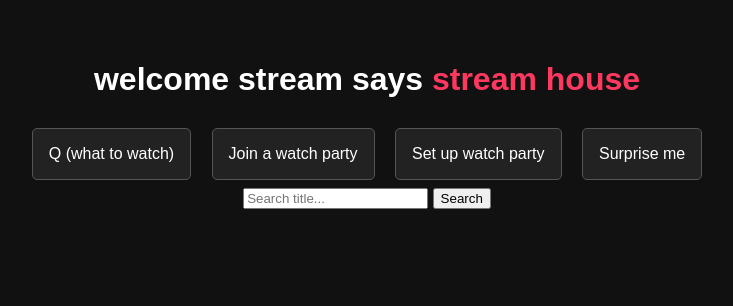
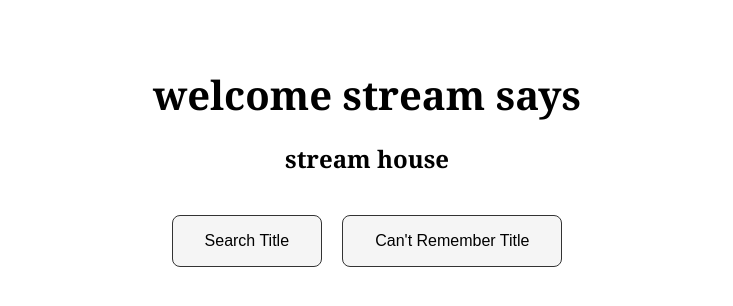
Before and after one commit to somerset137/Stream-House-demo, a plain HTML site: page index.html in a window 1280 px wide. Both pictures are taken after a click on the button "Q (what to watch)". Shown: the whole page, without its empty margins (273-1006 px from the left). Drawn offline with Linux system fonts and the light colour scheme.

Commit message:
Update index.html

```diff
--- a/index.html
+++ b/index.html
@@ -1,28 +1,101 @@
-<!DOCTYPE html>
-<html lang="en">
+<!DOCTYPE html><html lang="en">
   <head>
     <meta charset="UTF-8" />
-  <meta name="viewport" content="width=device-width, initial-scale=1.0"/>
+    <meta name="viewport" content="width=device-width, initial-scale=1.0" />
     <title>stream house</title>
-  <link rel="stylesheet" href="style.css" />
+    <style>
+      body {
+        font-family: Georgia, serif;
+        text-align: center;
+        padding: 2rem;
+        background-color: #fff;
+      }
+      h1 {
+        text-transform: lowercase;
+        font-size: 2.5rem;
+        margin-bottom: 0.5rem;
+      }
+      h2 {
+        font-size: 1.5rem;
+        margin-bottom: 2rem;
+      }
+      button {
+        padding: 1rem 2rem;
+        margin: 0.5rem;
+        font-size: 1rem;
+        border-radius: 8px;
+        border: 1px solid #333;
+        background-color: #f5f5f5;
+        cursor: pointer;
+      }
+      .hidden {
+        display: none;
+      }
+    </style>
   </head>
   <body>
-  <h1>welcome stream says <span class="brand">stream house</span></h1>
-
-  <div class="menu">
-    <button onclick="search()">Q (what to watch)</button>
-    <button>Join a watch party</button>
-    <button>Set up watch party</button>
-    <button>Surprise me</button>
+    <h1>welcome stream says</h1>
+    <h2>stream house</h2><div id="main-options">
+  <button onclick="showQOptions()">Q (what to watch)</button>
+  <button>Join a Watch Party</button>
+  <button>Set Up Watch Party</button>
 </div>
 
-  <div id="searchBox" style="display: none;">
-    <input type="text" placeholder="Search title..." id="query" />
-    <button onclick="findMovie()">Search</button>
+<div id="q-options" class="hidden">
+  <button onclick="searchOption('title')">Search Title</button>
+  <button onclick="searchOption('memory')">Can't Remember Title</button>
 </div>
 
-  <div id="results"></div>
+<div id="search-title" class="hidden">
+  <input type="text" id="title-input" placeholder="Enter title..." />
+  <button onclick="searchTitle()">Search</button>
+</div>
 
-  <script src="script.js"></script>
+<div id="search-memory" class="hidden">
+  <input type="text" id="memory-input" placeholder="Type what you remember (plot, quote, actor...)" />
+  <button onclick="searchMemory()">Search AI</button>
+</div>
+
+<div id="results" class="hidden"></div>
+
+<script>
+  function showQOptions() {
+    document.getElementById('main-options').classList.add('hidden');
+    document.getElementById('q-options').classList.remove('hidden');
+  }
+
+  function searchOption(type) {
+    document.getElementById('q-options').classList.add('hidden');
+    if (type === 'title') {
+      document.getElementById('search-title').classList.remove('hidden');
+    } else if (type === 'memory') {
+      document.getElementById('search-memory').classList.remove('hidden');
+    }
+  }
+
+  function searchTitle() {
+    const title = document.getElementById('title-input').value.trim();
+    const resultsDiv = document.getElementById('results');
+    document.getElementById('search-title').classList.add('hidden');
+
+    if (title.toLowerCase() === 'breaking bad') {
+      resultsDiv.innerHTML = `<p><strong>${title}</strong> is available on Netflix, Amazon Prime, and Hulu.</p>`;
+    } else {
+      resultsDiv.innerHTML = `<p>Sorry my friend, can't find it. But we might know who can — <a href='https://www.reddit.com/r/HelpMeFind/' target="_blank">click here</a></p>`;
+    }
+    resultsDiv.classList.remove('hidden');
+  }
+
+  function searchMemory() {
+    const memory = document.getElementById('memory-input').value.trim();
+    const resultsDiv = document.getElementById('results');
+    document.getElementById('search-memory').classList.add('hidden');
+
+    // Placeholder AI logic
+    resultsDiv.innerHTML = `<p>Analyzing memory-based search for: <em>${memory}</em>... (AI search logic will go here)</p>`;
+    resultsDiv.classList.remove('hidden');
+  }
+</script>
+
   </body>
 </html>
```
Lines whose indentation alone changed are shown as unchanged.
